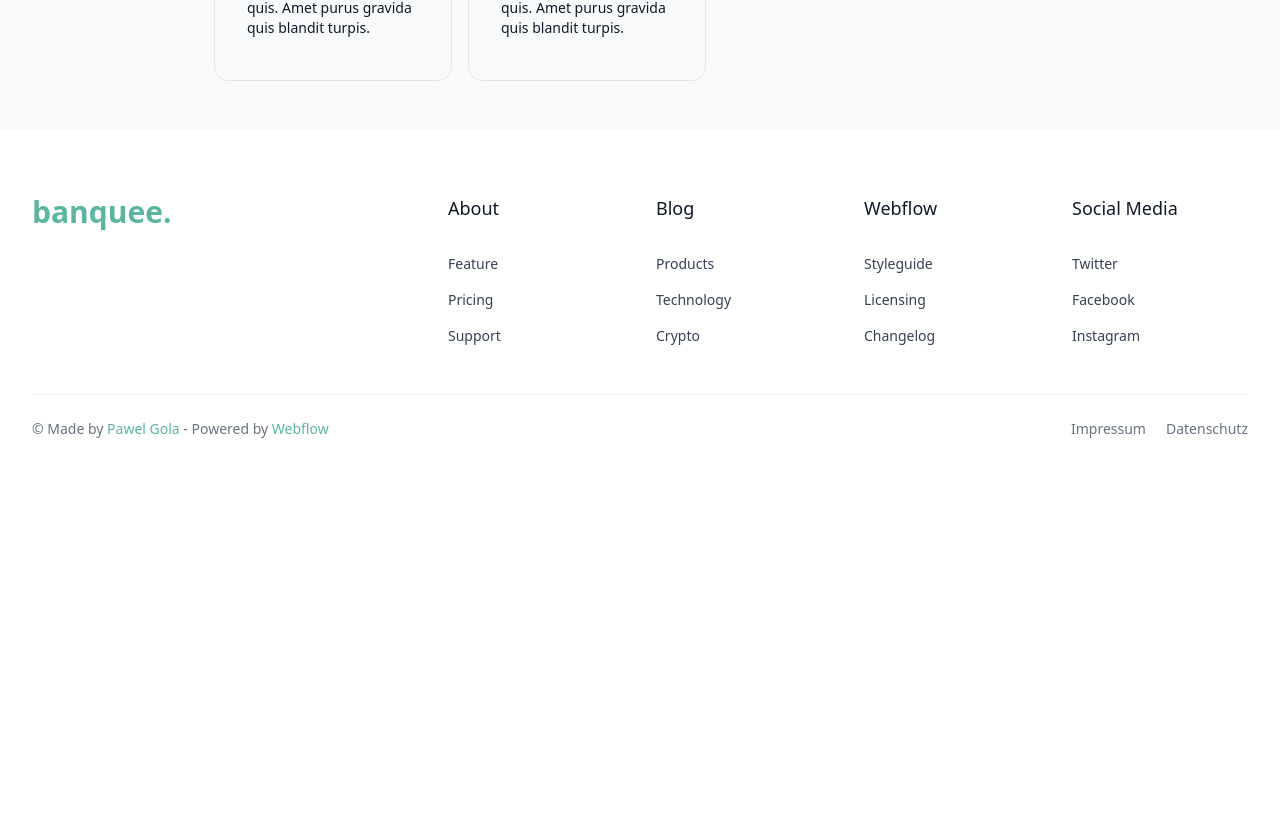
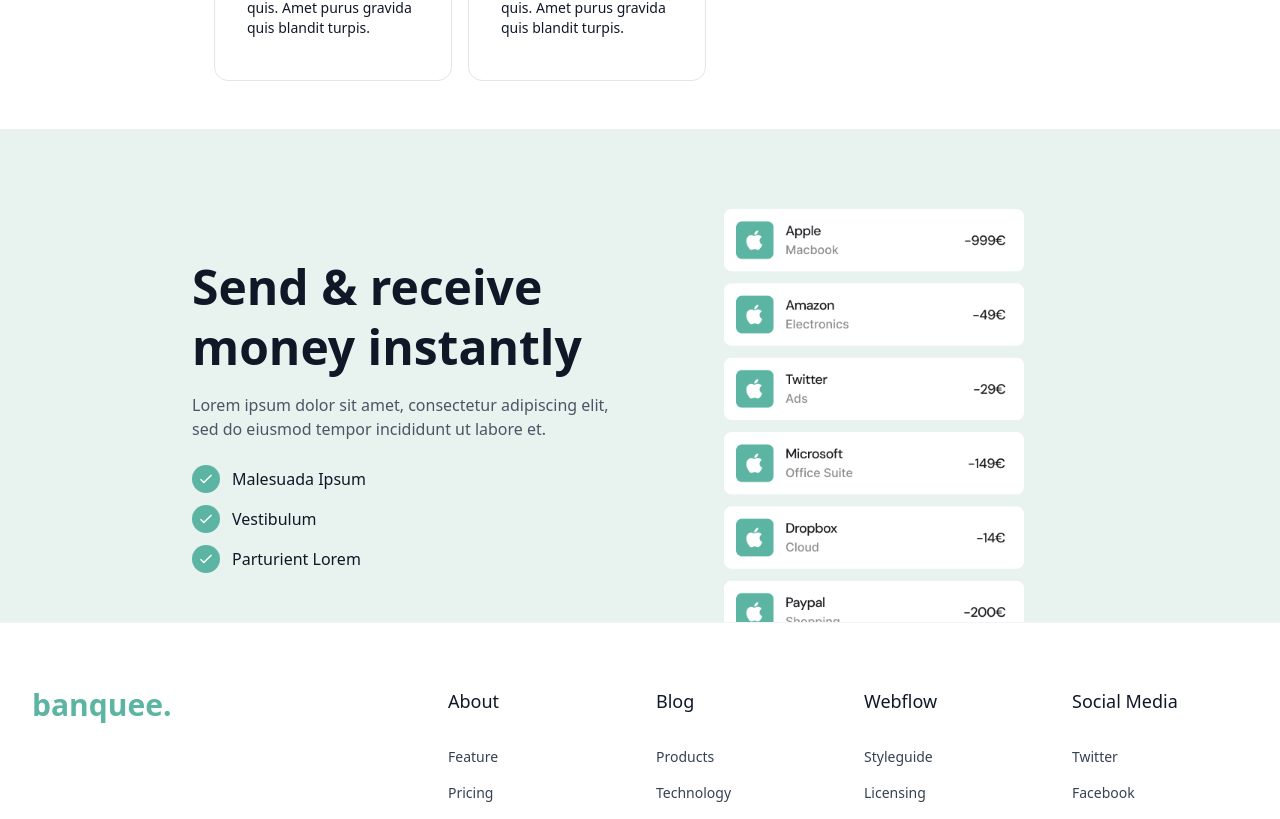
Before and after one commit to mahbub-alom/banquee, a Next.js app: page / in a window 1280 px wide. Shown: the part 1680-2499 px from the top of the page. Before the commit the page ends 2143 px from the top, so only its background shows below. Built offline with nearby package versions, Linux system fonts and the light colour scheme.

Commit message:
transaction section added

```diff
--- a/src/Components/components/frontpage/Banner.tsx
+++ b/src/Components/components/frontpage/Banner.tsx
@@ -1,4 +1,4 @@
-"use client";
+
 
 import Image from "next/image";
 import { FaArrowRight } from "react-icons/fa";
--- a/src/Components/components/frontpage/OneAppOneBanking.tsx
+++ b/src/Components/components/frontpage/OneAppOneBanking.tsx
@@ -1,4 +1,4 @@
-'use client';
+
 
 import Image from 'next/image';
 import vector from '/public/icons/Vector.png';
@@ -19,7 +19,7 @@
   ];
 
   return (
-    <section className="bg-gray-50 min-h-screen flex items-center justify-center px-6 md:px-12 py-12">
+    <section className="bg-white min-h-screen flex items-center justify-center px-6 md:px-12 py-12">
       <div className="max-w-6xl mx-auto flex flex-col md:flex-row items-start gap-10">
         {/* Left Content */}
         <div className="text-center md:text-left max-w-lg flex-1">
--- /dev/null
+++ b/src/Components/components/frontpage/Transactions.tsx
@@ -0,0 +1,52 @@
+"use client";
+
+import Image from "next/image";
+import { IoMdCheckmark } from "react-icons/io";
+import transactions from "/public/frontpage/transactions.png";
+
+export default function BankingAppPage() {
+  const features = ["Malesuada Ipsum", "Vestibulum", "Parturient Lorem"];
+
+  return (
+    <section className="bg-[#E8F2EE] flex px-4 md:px-12">
+      <div className="max-w-4xl mx-auto flex flex-col md:flex-row items-center justify-center gap-10 w-full pt-20">
+
+        {/* Left Content */}
+        <div className="text-left max-w-lg flex-1 flex flex-col justify-center">
+          <h1 className="text-3xl sm:text-4xl md:text-5xl font-bold text-gray-900 leading-tight">
+            Send & receive <br /> money instantly
+          </h1>
+          <p className="text-gray-600 mt-4">
+            Lorem ipsum dolor sit amet, consectetur adipiscing elit, sed do
+            eiusmod tempor incididunt ut labore et.
+          </p>
+          <div className="mt-6 space-y-3">
+            {features.map((feature, index) => (
+              <div key={index} className="flex items-center gap-3">
+                <div className="w-7 h-7 rounded-full bg-[#5BB5A2] flex items-center justify-center">
+                  <IoMdCheckmark className="text-white" />
+                </div>
+                <span className="text-gray-900">{feature}</span>
+              </div>
+            ))}
+          </div>
+        </div>
+
+        {/* Right Content - Transactions Image */}
+        <div className="flex justify-center w-full max-w-lg flex-1 relative">
+          <div className="flex items-end">
+            <Image
+              src={transactions}
+              width={300}
+              height={600}
+              alt="Banking Transactions"
+            //   className="w-auto h-screen object-bottom"
+            className="object-bottom "
+            />
+          </div>
+        </div>
+
+      </div>
+    </section>
+  );
+}
--- a/src/app/page.tsx
+++ b/src/app/page.tsx
@@ -1,5 +1,6 @@
 import Banner from "@/Components/components/frontpage/Banner";
 import OneAppOneBanking from "@/Components/components/frontpage/OneAppOneBanking";
+import Transactions from "@/Components/components/frontpage/Transactions";
 import React from "react";
 
 const Home = () => {
@@ -7,6 +8,7 @@
     <div>
       <Banner />
       <OneAppOneBanking />
+      <Transactions />
     </div>
   );
 };
```
Also changed, not shown: public/frontpage/transactions.png (added).
